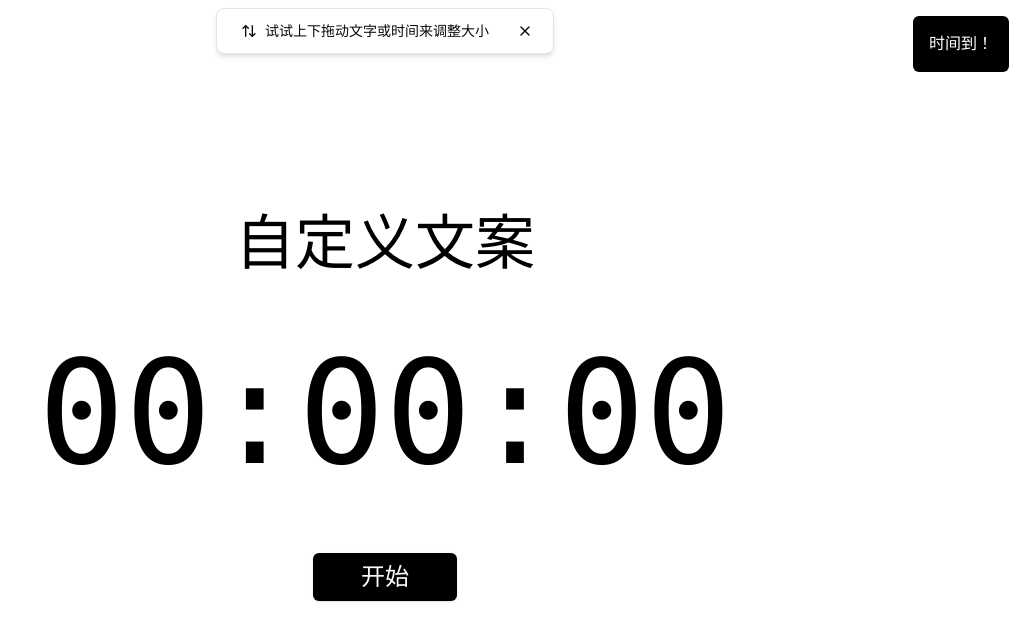
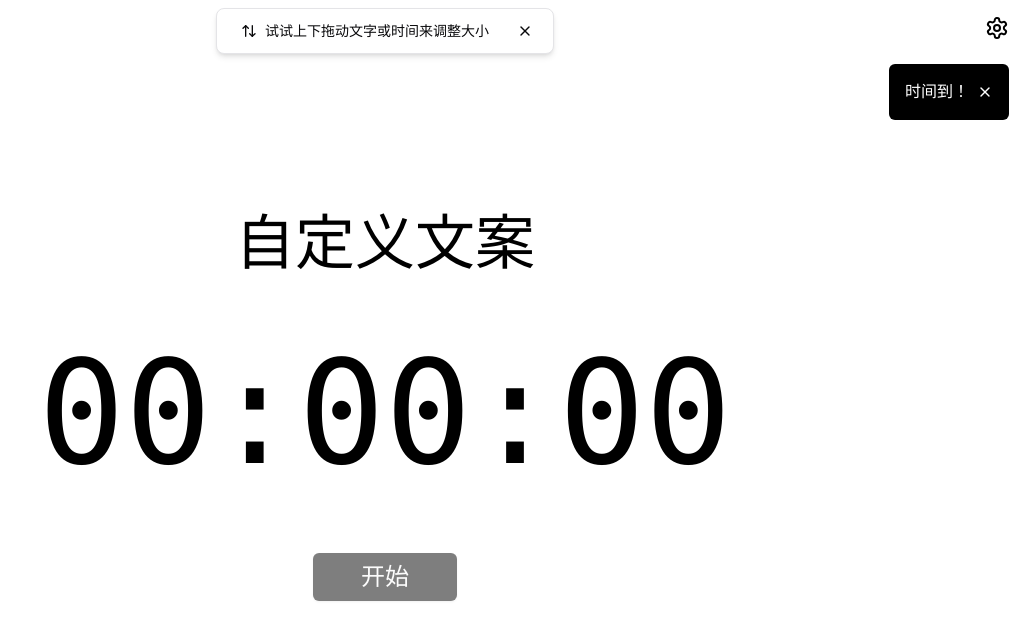
Before and after one commit to huanlirui/countdown-online, a Next.js app: page /countdown/1 in a window 1280 px wide. Both pictures are taken after a click on the button "开始". Shown: the top 640 px of the page, without its empty margins (255-1280 px from the left). Built offline with nearby package versions, Linux system fonts and the light colour scheme.

Commit message:
fix: countdown timer alert sound

```diff
--- a/components/CountdownTimer.tsx
+++ b/components/CountdownTimer.tsx
@@ -35,6 +35,7 @@ export function CountdownTimer({ initialSeconds, customText = "自定义文案"
   const lastY = useRef(0);
   const [showFirstVisitAlert, setShowFirstVisitAlert] = useState(false);
   const [currentCustomText, setCurrentCustomText] = useState(customText);
+  const [hasPlayedAlertSound, setHasPlayedAlertSound] = useState(false);
 
   const handleThemeChange = (theme: Theme) => {
     setCurrentTheme(theme);
@@ -70,10 +71,13 @@ export function CountdownTimer({ initialSeconds, customText = "自定义文案"
     if (isRunning && seconds > 0) {
       interval = setInterval(() => {
         setSeconds(prev => {
+          if (prev <= 5 && !hasPlayedAlertSound) {
+            playAlertSound();
+            setHasPlayedAlertSound(true);
+          }
           if (prev <= 1) {
             setIsRunning(false);
             setShowAlert(true);
-            playAlertSound();
           }
           return prev - 1;
         });
@@ -81,7 +85,13 @@ export function CountdownTimer({ initialSeconds, customText = "自定义文案"
     }
 
     return () => clearInterval(interval);
-  }, [isRunning, seconds]);
+  }, [isRunning, seconds, hasPlayedAlertSound]);
+
+  useEffect(() => {
+    if (!isRunning) {
+      setHasPlayedAlertSound(false);
+    }
+  }, [isRunning]);
 
   const playAlertSound = () => {
     const audio = new Audio("/timeEnd.mp3");
@@ -252,6 +262,7 @@ export function CountdownTimer({ initialSeconds, customText = "自定义文案"
             }}
             className="hover:opacity-90 transition-opacity mt-8"
             onClick={() => setIsRunning(true)}
+            disabled={seconds<=0}
           >
             开始
           </Button>
@@ -320,13 +331,17 @@ export function CountdownTimer({ initialSeconds, customText = "自定义文案"
 
       {showAlert && (
         <div
-          className="fixed top-4 right-4 p-4 rounded-md"
+          className="fixed top-16 right-4 p-4 rounded-md flex items-center gap-2"
           style={{
             backgroundColor: currentTheme.buttonPrimary,
             color: "white"
           }}
         >
-          时间到！
+          <span>时间到！</span>
+          <X
+            className="h-4 w-4 cursor-pointer hover:opacity-80"
+            onClick={() => setShowAlert(false)}
+          />
         </div>
       )}
     </div>
--- a/components/CustomTextEditor/index.tsx
+++ b/components/CustomTextEditor/index.tsx
@@ -33,7 +33,7 @@ export function CustomTextEditor({ text, fontSize, theme, onTextChange, onFontSi
   const handleDoubleClick = useCallback((e: React.MouseEvent) => {
     e.stopPropagation();
     setIsPopoverOpen(prev => !prev);
-    console.log("Double click triggered, popover state:", !isPopoverOpen);
+    console.log("Double click triggered");
   }, []);
 
   return (
```
